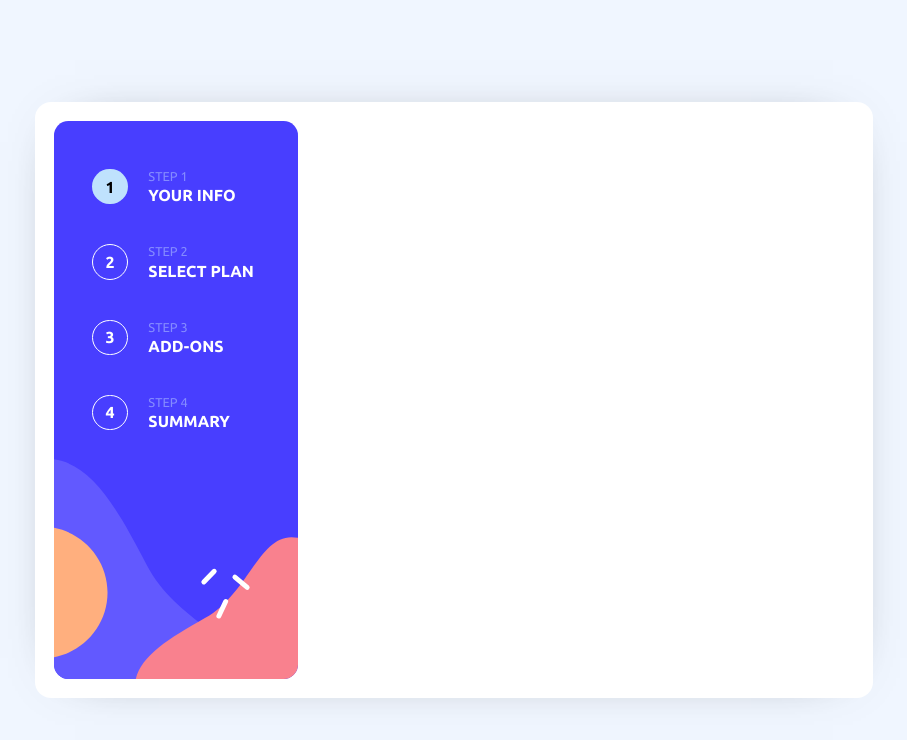
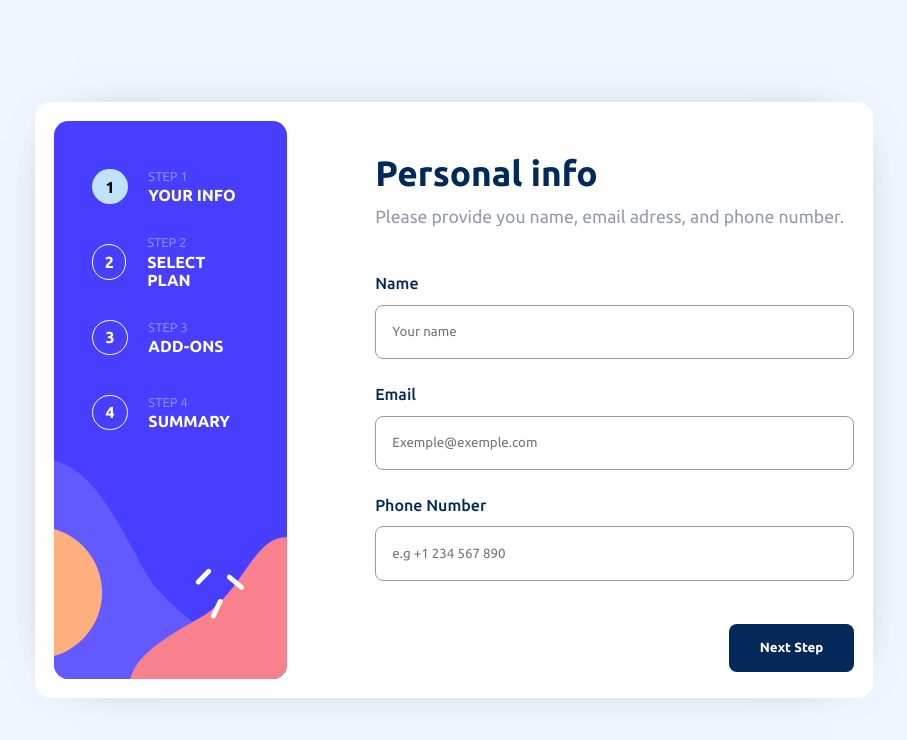
Before and after one commit to GiovannyCordeiro/MultiStepForm, a React (Vite) app: page / in a window 1280 px wide. Shown: the top 740 px of the page, without its empty margins (186-1093 px from the left). Built offline with nearby package versions, Linux system fonts and the light colour scheme.

Commit message:
:sparkles: Component Step One

```diff
--- a/src/components/ContainerForm.module.css
+++ b/src/components/ContainerForm.module.css
@@ -4,6 +4,8 @@
   background: var(--White);
   border-radius: 1rem;
   padding: 1.2rem;
+  display: flex;
+  gap: 11%;
   -webkit-box-shadow: 0px 0px 55px -40px rgba(0,0,0,0.75);
   -moz-box-shadow: 0px 0px 55px -40px rgba(0,0,0,0.75);
   box-shadow: 0px 0px 55px -40px rgba(0,0,0,0.75);
--- a/src/components/ContainerForm.tsx
+++ b/src/components/ContainerForm.tsx
@@ -1,5 +1,6 @@
 import classes from "./ContainerForm.module.css";
 import FeedbackStepsBar from './FeedbackStepsBar';
+import FirstStep from "./FirstStep";
 
 interface ContainerForm{
   children?: JSX.Element | JSX.Element[];
@@ -9,6 +10,7 @@ export default function ContainerForm(props:ContainerForm) {
   return (
     <div className={classes.container_form}>
       <FeedbackStepsBar />
+      <FirstStep/>
     </div>
   )
 }
--- /dev/null
+++ b/src/components/FirstStep.module.css
@@ -0,0 +1,57 @@
+.form{
+  display: flex;
+  flex-direction: column;
+  margin-top: 2rem;
+  width: 32em;
+  /* background-color: orange; */
+}
+
+.form h1{
+  font-size: 2.2rem;
+  color: var(--Marine-blue);
+}
+
+.form p{
+  margin-top: .8rem;
+  font-size: 1.1rem;
+  color: var(--Cool-gray);
+}
+
+.form label{
+  font-size: 1rem;
+  font-weight: 500;
+  color: var(--Marine-blue);
+}
+
+.wrapper_inputs{
+  margin-top: 3rem;
+  display: flex;
+  flex-direction: column;
+  gap: 1.6rem;
+}
+
+.form input{
+  padding: 1rem;
+  margin-top: .8rem;
+  width: 100%;
+  height: 3.4rem;
+  border-radius: .5rem;
+  border: none;
+  border:1px solid var(--Cool-gray);
+}
+
+.form button{
+  display: flex;
+  margin-top: 9%;
+  width: 7.8rem;
+  height: 3rem;
+  display: flex;
+  align-items: center;
+  justify-content: center;
+  align-self: flex-end;
+  background-color: var(--Marine-blue);
+  border: none;
+  border-radius: .5rem;
+  color: var(--White);
+  font-weight: 700;
+}
--- /dev/null
+++ b/src/components/FirstStep.tsx
@@ -0,0 +1,30 @@
+import classes from "./FirstStep.module.css";
+
+function FirstStep() {
+  return (
+    <form className={classes.form}>
+      <h1>Personal info</h1>
+      <p>Please provide you name, email adress, and phone number.</p>
+      <div className={classes.wrapper_inputs}>
+        <div>
+          <label htmlFor="Name">Name</label>
+          <br/>
+          <input type="text" name="Name" id="Name" placeholder="Your name"/>
+        </div>
+        <div>
+          <label htmlFor="Email">Email</label>
+          <br/>
+          <input type="email" name="Email" id="Email" placeholder="Exemple@exemple.com"/>
+        </div>
+        <div>
+          <label htmlFor="Phone">Phone Number</label>
+          <br/>
+          <input type="number" name="Phone" id="Phone" placeholder="e.g +1 234 567 890"/>
+        </div>
+      </div>
+      <button>Next Step</button>
+    </form>
+  )
+}
+
+export default FirstStep;
```
